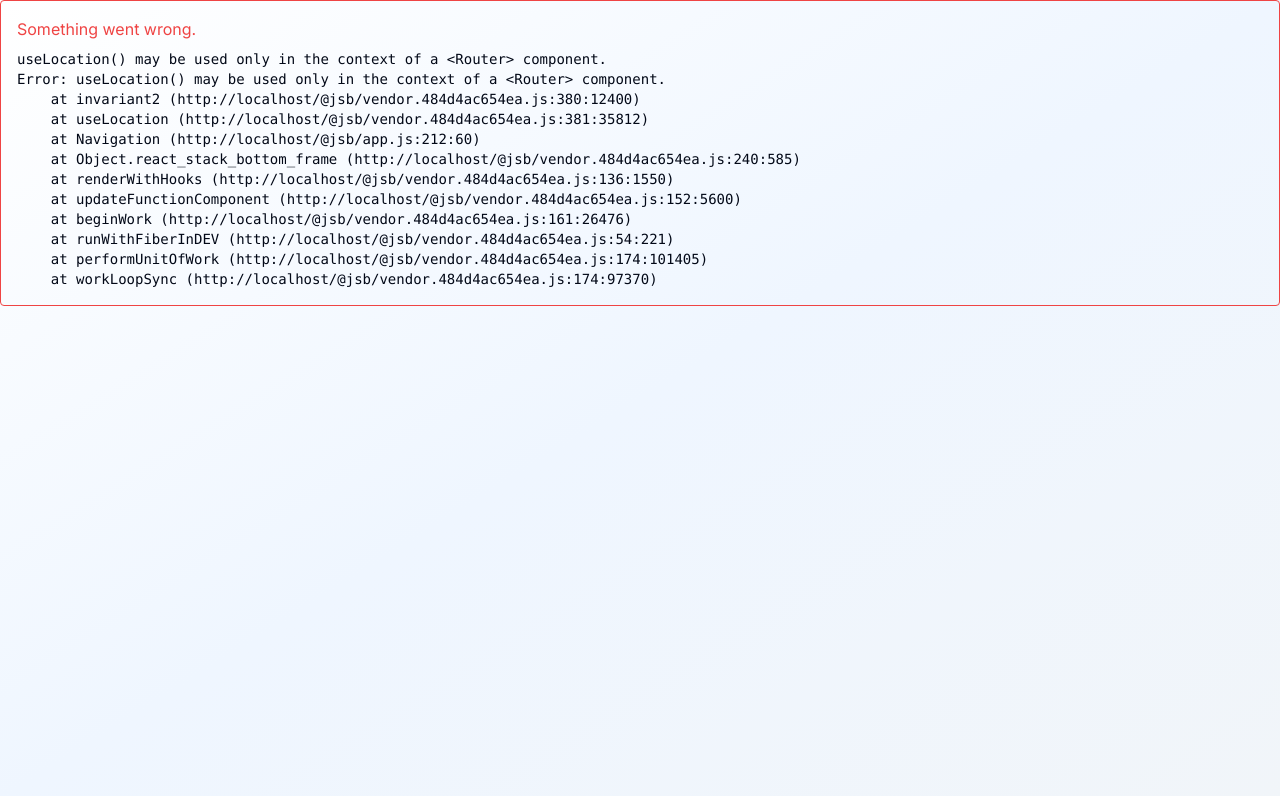
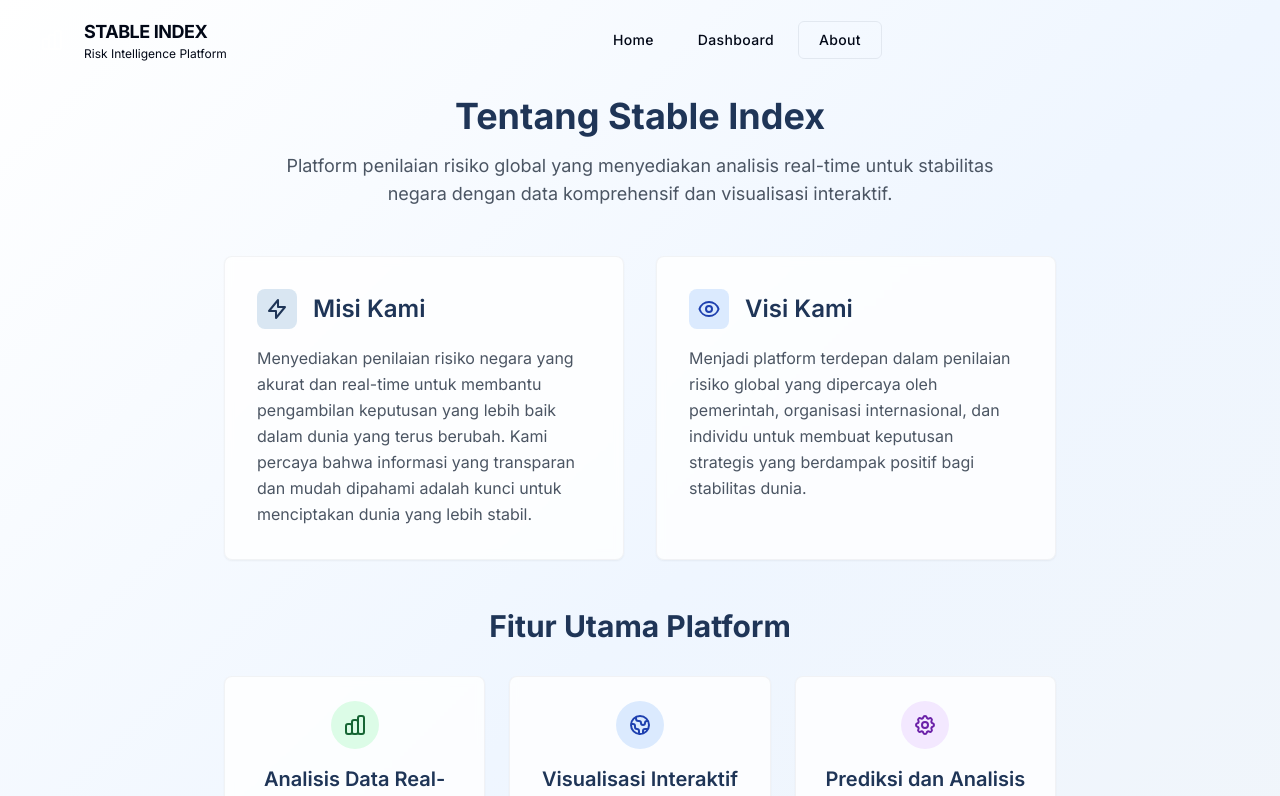
Before and after one commit to jackkoat/stable-index, a Next.js app: page /about in a window 1280 px wide. Shown: the top 796 px of the page. Built offline with nearby package versions, Linux system fonts and the light colour scheme.

Commit message:
Sync with matrix message 335873265332356

```diff
--- a/app/components/HeroSection/HeroStats.tsx
+++ b/app/components/HeroSection/HeroStats.tsx
@@ -6,7 +6,7 @@
 // =====================================================
 
 import React from 'react';
-import { dashboardStats } from '../../data/mockData';
+import { dashboardStats } from '@/data/mockData';
 
 interface HeroStatsProps {
   className?: string;
--- a/app/components/Navigation.tsx
+++ b/app/components/Navigation.tsx
@@ -1,3 +1,5 @@
+'use client';
+
 // =====================================================
 // Simplified Navigation - Clean & Professional
 // =====================================================
@@ -6,7 +8,8 @@
 // =====================================================
 
 import { useState, useEffect } from 'react';
-import { Link, useLocation } from 'react-router-dom';
+import Link from 'next/link';
+import { usePathname } from 'next/navigation';
 import { motion } from 'framer-motion';
 
 interface NavigationProps {
@@ -17,7 +20,7 @@ interface NavigationProps {
 
 export const Navigation = ({ userName, userCountry, onLogout }: NavigationProps) => {
   const [scrolled, setScrolled] = useState(false);
-  const location = useLocation();
+  const pathname = usePathname();
 
   useEffect(() => {
     const handleScroll = () => {
@@ -29,9 +32,9 @@ export const Navigation = ({ userName, userCountry, onLogout }: NavigationProps)
   }, []);
 
   const navItems = [
-    { label: 'Home', path: '/', active: location.pathname === '/' },
-    { label: 'Dashboard', path: '/dashboard', active: location.pathname === '/dashboard' },
-    { label: 'About', path: '/about', active: location.pathname === '/about' }
+    { label: 'Home', path: '/', active: pathname === '/' },
+    { label: 'Dashboard', path: '/dashboard', active: pathname === '/dashboard' },
+    { label: 'About', path: '/about', active: pathname === '/about' }
   ];
 
   return (
@@ -47,7 +50,7 @@ export const Navigation = ({ userName, userCountry, onLogout }: NavigationProps)
       <div className="max-w-[1600px] mx-auto px-8">
         <div className="flex items-center justify-between h-20">
           {/* Logo & Brand */}
-          <Link to="/" className="flex items-center gap-3 hover:opacity-80 transition-opacity duration-200">
+          <Link href="/" className="flex items-center gap-3 hover:opacity-80 transition-opacity duration-200">
             <motion.div
               className="w-10 h-10 bg-accent-navy rounded-md flex items-center justify-center"
               whileHover={{ scale: 1.1, rotate: 10 }}
@@ -66,7 +69,7 @@ export const Navigation = ({ userName, userCountry, onLogout }: NavigationProps)
           {/* Navigation Links */}
           <div className="hidden md:flex items-center gap-1">
             {navItems.map((item) => (
-              <Link key={item.path} to={item.path}>
+              <Link key={item.path} href={item.path}>
                 <motion.div
                   whileHover={{ scale: 1.05, y: -2 }}
                   whileTap={{ scale: 0.95 }}
```
